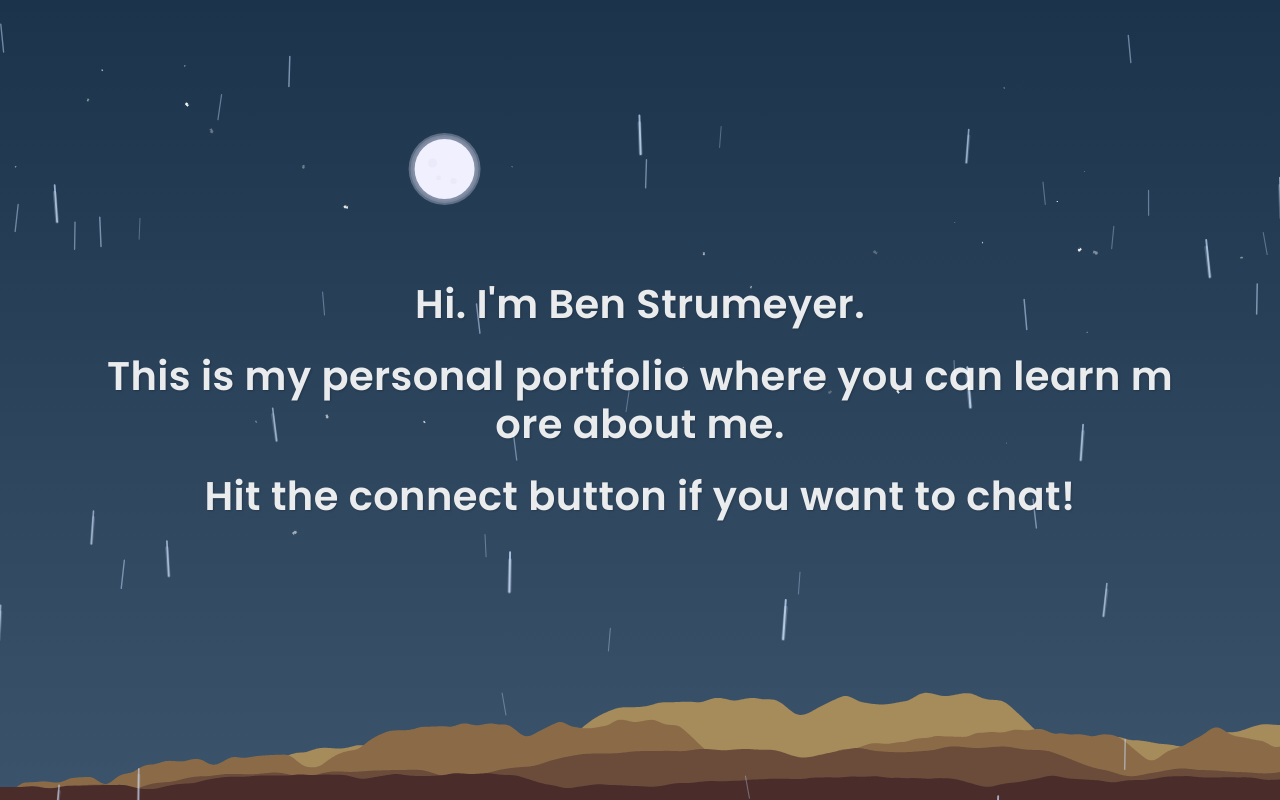
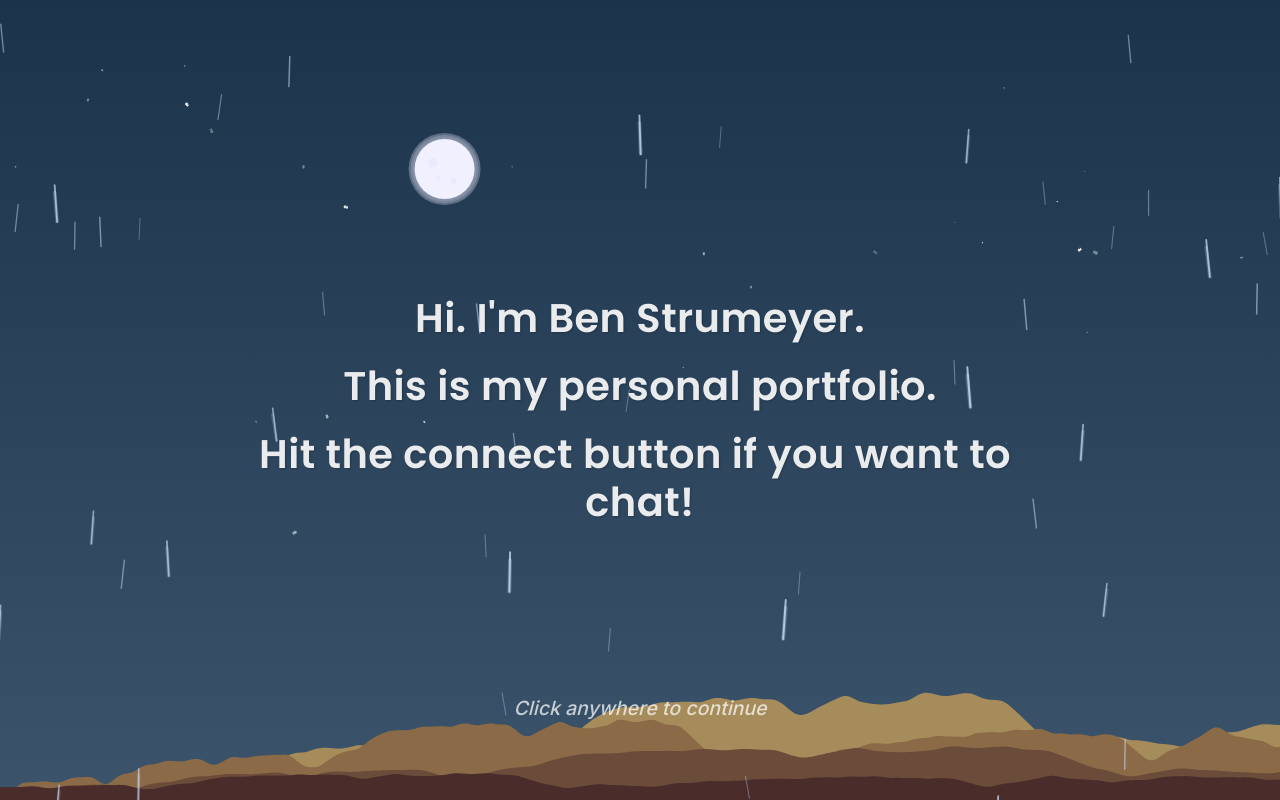
Before and after one commit to benstrumeyer/personal-portfolio, a React (Vite) app: page / in a window 1280 px wide. Built offline with nearby package versions, Linux system fonts and the light colour scheme.

Commit message:
Fix welcome screen

```diff
--- a/src/components/Navigation.tsx
+++ b/src/components/Navigation.tsx
@@ -47,6 +47,9 @@ const Navigation: React.FC<NavigationProps> = ({ className = '', onContactClick,
       setVisibleLetters(0);
     }
   }, [className, headerText.length]);
+
+  // Feature flag for hobbies section (development mode)
+  const showHobbies = import.meta.env['VITE_SHOW_HOBBIES'] === 'true';
 
   const buttons: NavButton[] = [
     {
@@ -108,7 +111,8 @@ const Navigation: React.FC<NavigationProps> = ({ className = '', onContactClick,
         </svg>
       )
     },
-    {
+    // Conditionally include Hobbies button based on feature flag
+    ...(showHobbies ? [{
       label: 'Hobbies',
       href: '#',
       target: '_self',
@@ -120,7 +124,7 @@ const Navigation: React.FC<NavigationProps> = ({ className = '', onContactClick,
           <path d="M5 15L6.09 18.26L9 19L6.09 19.74L5 23L3.91 19.74L1 19L3.91 18.26L5 15Z" stroke="currentColor" strokeWidth="2" fill="none" opacity="0.8"/>
         </svg>
       )
-    }
+    }] : [])
   ];
 
   return (
--- a/src/components/WelcomeScreen.css
+++ b/src/components/WelcomeScreen.css
@@ -167,7 +167,12 @@
   transform: translateX(-50%);
   text-align: center;
   opacity: 0;
-  animation: fadeInUp 1s ease-out 1s forwards;
+  z-index: 10;
+  pointer-events: none;
+  width: 100%;
+  display: flex;
+  justify-content: center;
+  align-items: center;
 }
 
 .click-hint p {
--- a/src/components/WelcomeScreen.tsx
+++ b/src/components/WelcomeScreen.tsx
@@ -10,7 +10,6 @@ interface WelcomeScreenProps {
 const WelcomeScreen: React.FC<WelcomeScreenProps> = ({ onDismiss }) => {
   const [isVisible, setIsVisible] = useState(false);
   const [isDismissed, setIsDismissed] = useState(false);
-  const [visibleLetters, setVisibleLetters] = useState(0);
 
   const isMobile = useMediaQuery('(max-width: 1023px)');
 
@@ -18,71 +17,143 @@ const WelcomeScreen: React.FC<WelcomeScreenProps> = ({ onDismiss }) => {
   const welcomeContentRef = useRef<HTMLDivElement>(null);
   const clickHintRef = useRef<HTMLDivElement>(null);
 
-  // Text content - same for mobile and desktop
-  const paragraphs = [
-    "Hi. I'm Ben Strumeyer.",
-    "This is my personal portfolio where you can learn more about me.",
-    "Hit the connect button if you want to chat!"
-  ];
+  // Individual refs for each sentence
+  const sentence1Ref = useRef<HTMLDivElement>(null);
+  const sentence2Ref = useRef<HTMLDivElement>(null);
+  const sentence3Ref = useRef<HTMLDivElement>(null);
 
-  // Start the letter fade-in animation after component mounts
-  useEffect(() => {
-    const timer = setTimeout(() => {
+  // Text content split into characters
+  const sentence1 = "Hi. I'm Ben Strumeyer.".split('');
+  const sentence2 = "This is my personal portfolio.".split('');
+  const sentence3 = "Hit the connect button if you want to chat!".split('');
+
+  // Refs for each character
+  const sentence1Chars = useRef<(HTMLSpanElement | null)[]>([]);
+  const sentence2Chars = useRef<(HTMLSpanElement | null)[]>([]);
+  const sentence3Chars = useRef<(HTMLSpanElement | null)[]>([]);
+
+  // Animation function
+  const startAnimation = () => {
     setIsVisible(true);
 
-      // Calculate total letters across all paragraphs
-      const totalLetters = paragraphs.join(' ').length;
-      const revealSpeed = 25; // milliseconds per letter (2x faster)
+    // Wait for DOM to be ready
+    setTimeout(() => {
+      // Create a timeline
+      const tl = gsap.timeline();
 
-      const revealLetters = () => {
-        setVisibleLetters(prev => {
-          if (prev < totalLetters) {
-            setTimeout(revealLetters, revealSpeed);
-            return prev + 1;
+      // Initially hide click hint
+      tl.set(clickHintRef.current, { opacity: 0 });
+
+      // Animate sentence 1 character by character
+      sentence1Chars.current.forEach((charRef) => {
+        if (charRef) {
+          tl.to(charRef, {
+            opacity: 1,
+            duration: 0.03,
+            ease: "none"
+          });
         }
-          return prev;
       });
+
+      // Pause between sentences
+      tl.to({}, { duration: 0.3 });
+
+      // Animate sentence 2 character by character
+      sentence2Chars.current.forEach((charRef) => {
+        if (charRef) {
+          tl.to(charRef, {
+            opacity: 1,
+            duration: 0.03,
+            ease: "none"
+          });
+        }
+      });
+
+      // Pause between sentences
+      tl.to({}, { duration: 0.5 });
+
+      // Animate sentence 3 character by character
+      sentence3Chars.current.forEach((charRef) => {
+        if (charRef) {
+          tl.to(charRef, {
+            opacity: 1,
+            duration: 0.03,
+            ease: "none"
+          });
+        }
+      });
+
+      // Show click hint with pulse animation
+      tl.to(clickHintRef.current, {
+        opacity: 1,
+        duration: 0.8,
+        ease: "power2.out"
+      })
+      .to(clickHintRef.current, {
+        scale: 1.05,
+        duration: 1.5,
+        ease: "power2.inOut",
+        yoyo: true,
+        repeat: -1
+      });
+    }, 100);
   };
 
-      revealLetters();
+  // Start animation on mount
+  useEffect(() => {
+    const timer = setTimeout(startAnimation, 300);
+    return () => clearTimeout(timer);
+  }, []);
 
-    }, 300);
-
-    return () => clearTimeout(timer);
-  }, [paragraphs]);
-
-  // Render paragraphs with letter animation
-  const renderParagraphs = () => {
-    let currentLetterIndex = 0;
-
-    return paragraphs.map((paragraph, paragraphIndex) => {
-      const paragraphLetters = paragraph.split('');
-
-      return (
-        <p key={paragraphIndex} className="welcome-paragraph">
-          {paragraphLetters.map((char, charIndex) => {
-            const globalIndex = currentLetterIndex + charIndex;
-            const isVisible = globalIndex < visibleLetters;
-
-            return (
+  // Render individual sentences
+  const renderSentence1 = () => (
+    <div ref={sentence1Ref} className="welcome-sentence" style={{ marginBottom: '20px' }}>
+      {sentence1.map((char, index) => (
         <span
-                key={charIndex}
-                className={`letter ${isVisible ? 'visible' : ''}`}
+          key={index}
+          ref={el => sentence1Chars.current[index] = el}
+          className="letter"
+          style={{ display: 'inline-block', opacity: 0 }}
         >
           {char === ' ' ? '\u00A0' : char}
         </span>
-            );
-          })}
-        </p>
+      ))}
+    </div>
   );
 
-      currentLetterIndex += paragraph.length + 1; // +1 for space between paragraphs
-    });
-  };
+  const renderSentence2 = () => (
+    <div ref={sentence2Ref} className="welcome-sentence" style={{ marginBottom: '20px' }}>
+      {sentence2.map((char, index) => (
+        <span
+          key={index}
+          ref={el => sentence2Chars.current[index] = el}
+          className="letter"
+          style={{ display: 'inline-block', opacity: 0 }}
+        >
+          {char === ' ' ? '\u00A0' : char}
+        </span>
+      ))}
+    </div>
+  );
+
+  const renderSentence3 = () => (
+    <div ref={sentence3Ref} className="welcome-sentence" style={{ marginBottom: '20px' }}>
+      {sentence3.map((char, index) => (
+        <span
+          key={index}
+          ref={el => sentence3Chars.current[index] = el}
+          className="letter"
+          style={{ display: 'inline-block', opacity: 0 }}
+        >
+          {char === ' ' ? '\u00A0' : char}
+        </span>
+      ))}
+    </div>
+  );
 
   // Handle click to dismiss (both mobile and desktop)
   const handleClick = () => {
-    if (!isDismissed && visibleLetters >= paragraphs.join(' ').length) {
+    if (!isDismissed && clickHintRef.current?.style.opacity === '1') {
       setIsDismissed(true);
 
       // Fade out animation
@@ -112,13 +183,15 @@ const WelcomeScreen: React.FC<WelcomeScreenProps> = ({ onDismiss }) => {
           <div ref={welcomeContentRef} className="welcome-content">
             <div className="welcome-text">
                 <div className="welcome-text-content">
-                {renderParagraphs()}
+                  {renderSentence1()}
+                  {renderSentence2()}
+                  {renderSentence3()}
                 </div>
             </div>
           </div>
 
           {/* Mobile click hint */}
-          {!isDismissed && visibleLetters >= paragraphs.join(' ').length && (
+          {!isDismissed && (
             <div ref={clickHintRef} className="click-hint">
               <p>Click anywhere to continue</p>
             </div>
@@ -131,12 +204,14 @@ const WelcomeScreen: React.FC<WelcomeScreenProps> = ({ onDismiss }) => {
         <>
           <div ref={welcomeContentRef} className={`desktop-welcome ${isDismissed ? 'fade-out' : ''}`}>
             <div className="welcome-text-content">
-              {renderParagraphs()}
+              {renderSentence1()}
+              {renderSentence2()}
+              {renderSentence3()}
             </div>
           </div>
 
           {/* Desktop click hint */}
-          {!isDismissed && visibleLetters >= paragraphs.join(' ').length && (
+          {!isDismissed && (
             <div ref={clickHintRef} className="click-hint">
               <p>Click anywhere to continue</p>
             </div>
--- a/vite.config.ts
+++ b/vite.config.ts
@@ -3,7 +3,7 @@ import react from '@vitejs/plugin-react'
 import path from 'path'
 
 // https://vitejs.dev/config/
-export default defineConfig({
+export default defineConfig(({ mode }) => ({
   plugins: [react()],
   base: '/portfolio/', // Replace 'personal-portfolio' with your actual repository name
   resolve: {
@@ -42,5 +42,7 @@ export default defineConfig({
   },
   define: {
     global: 'globalThis',
+    // Set environment variables based on mode
+    'import.meta.env.VITE_SHOW_HOBBIES': mode === 'development' ? 'true' : 'false',
   },
-})
+}))
```
Also changed, not shown: 2 other files (tests, documents, lock files or other folders). Lines whose indentation alone changed are shown as unchanged.
